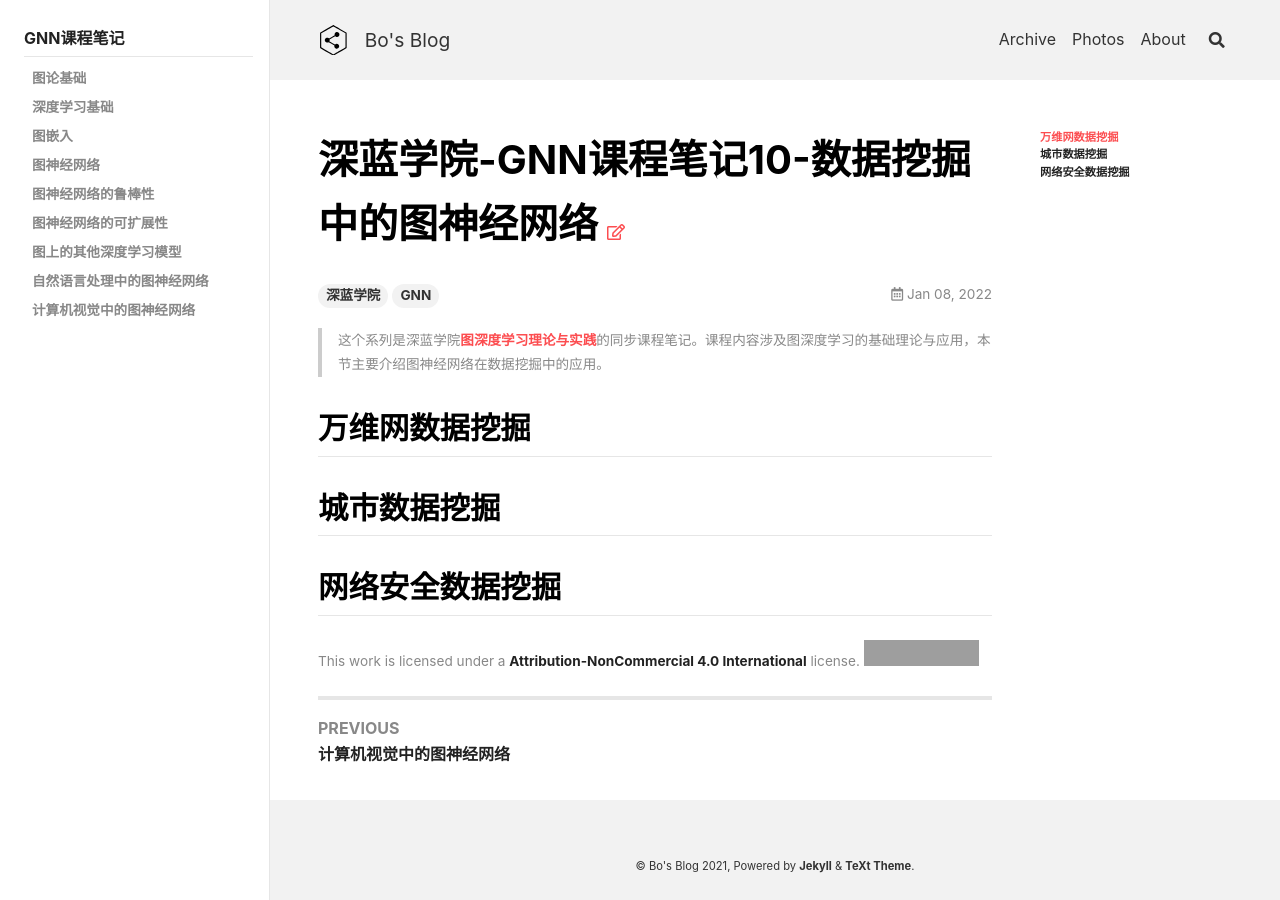
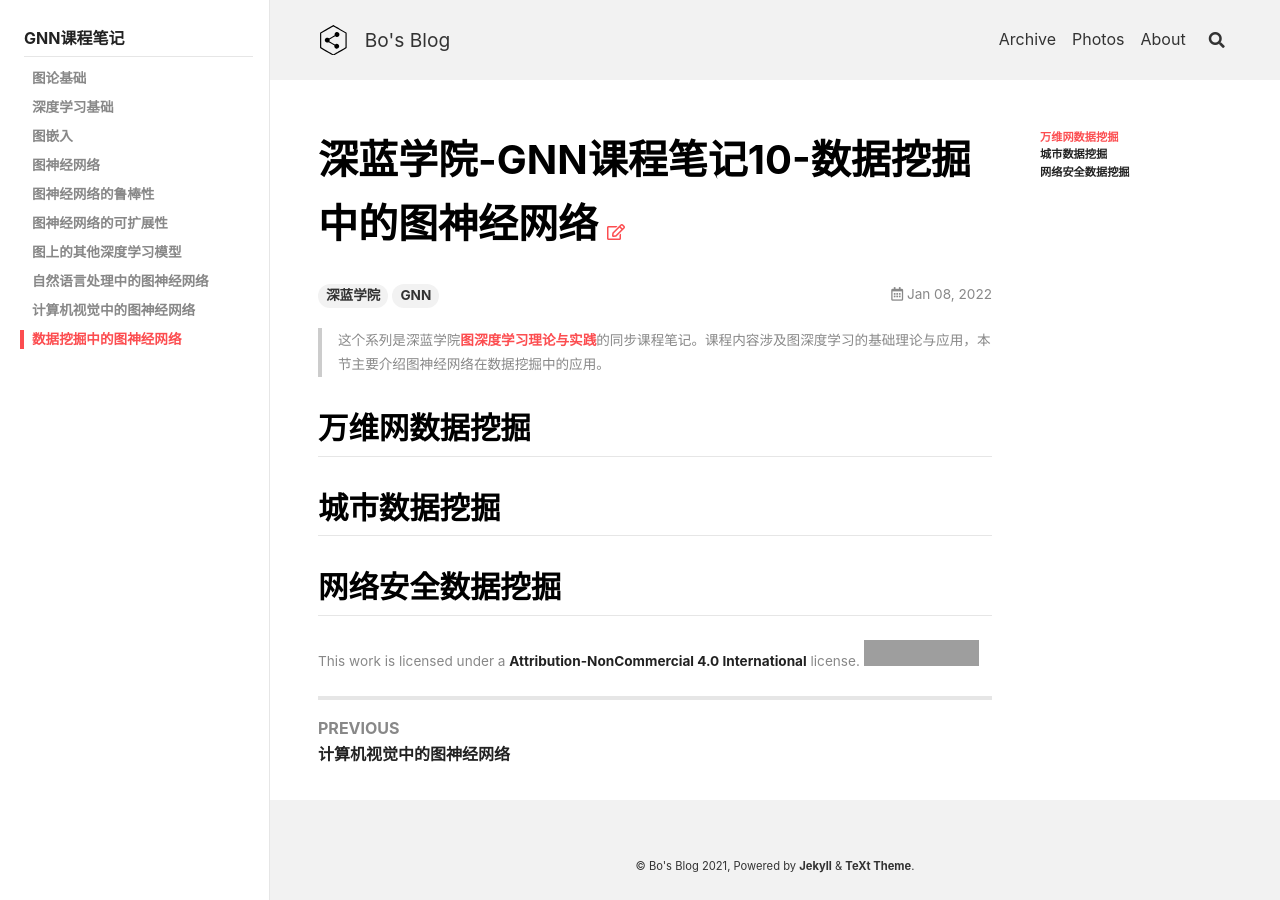
Before and after one commit to peng00bo00/peng00bo00_previous_blog, a Jekyll site: the page built from _posts/2022-01-08-GNN-NOTES-10.md, in a window 1280 px wide. Built offline with Jekyll 4.4.1, drawn with Linux system fonts in a browser that asks for light colours; nearby versions of some CDN libraries; grey boxes are pictures that could not be loaded.

Commit message:
Update navigation.yml

```diff
--- a/_data/navigation.yml
+++ b/_data/navigation.yml
@@ -184,6 +184,8 @@ GNN:
         url: /2021/12/11/GNN-NOTES-08.html
       - title: 计算机视觉中的图神经网络
         url: /2021/12/25/GNN-NOTES-09.html
+      - title: 数据挖掘中的图神经网络
+        url: /2022/01/08/GNN-NOTES-10.html
 
 GAMES103:
   - title: GAMES103课程笔记
```
